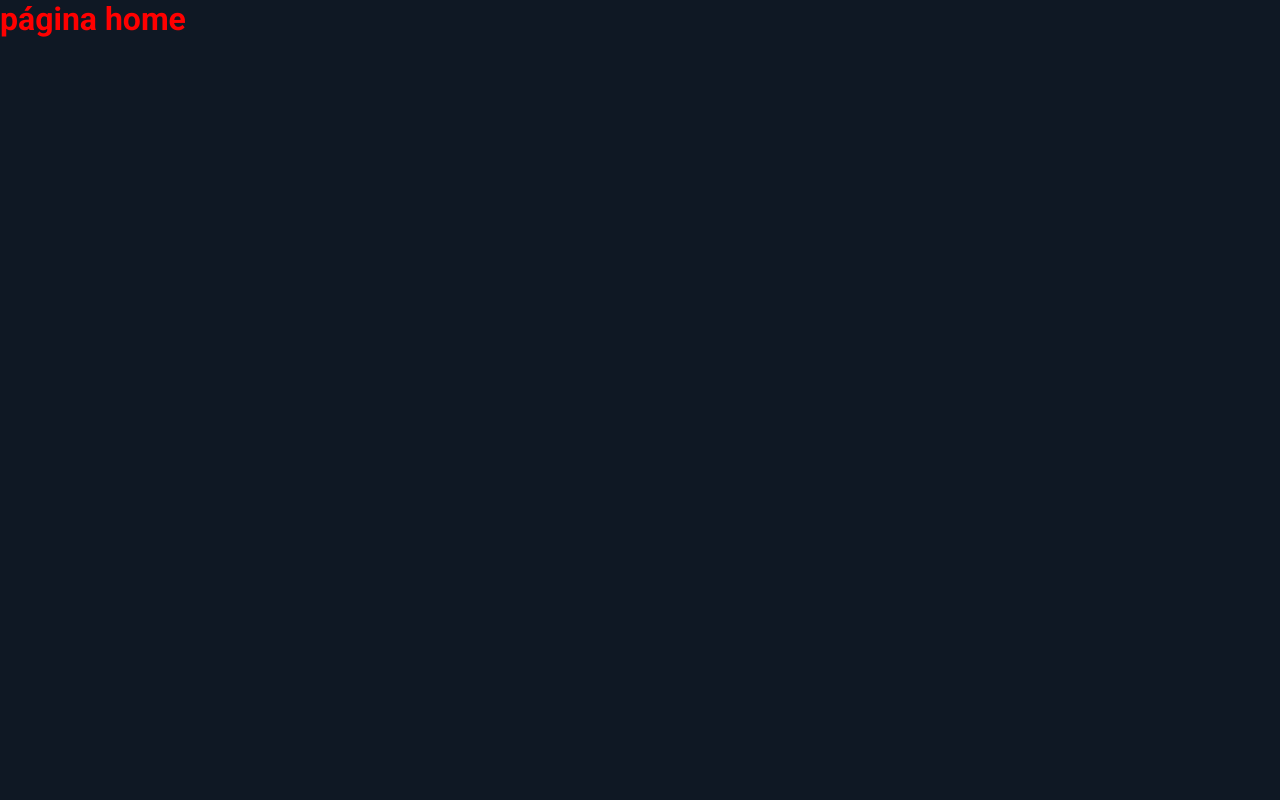
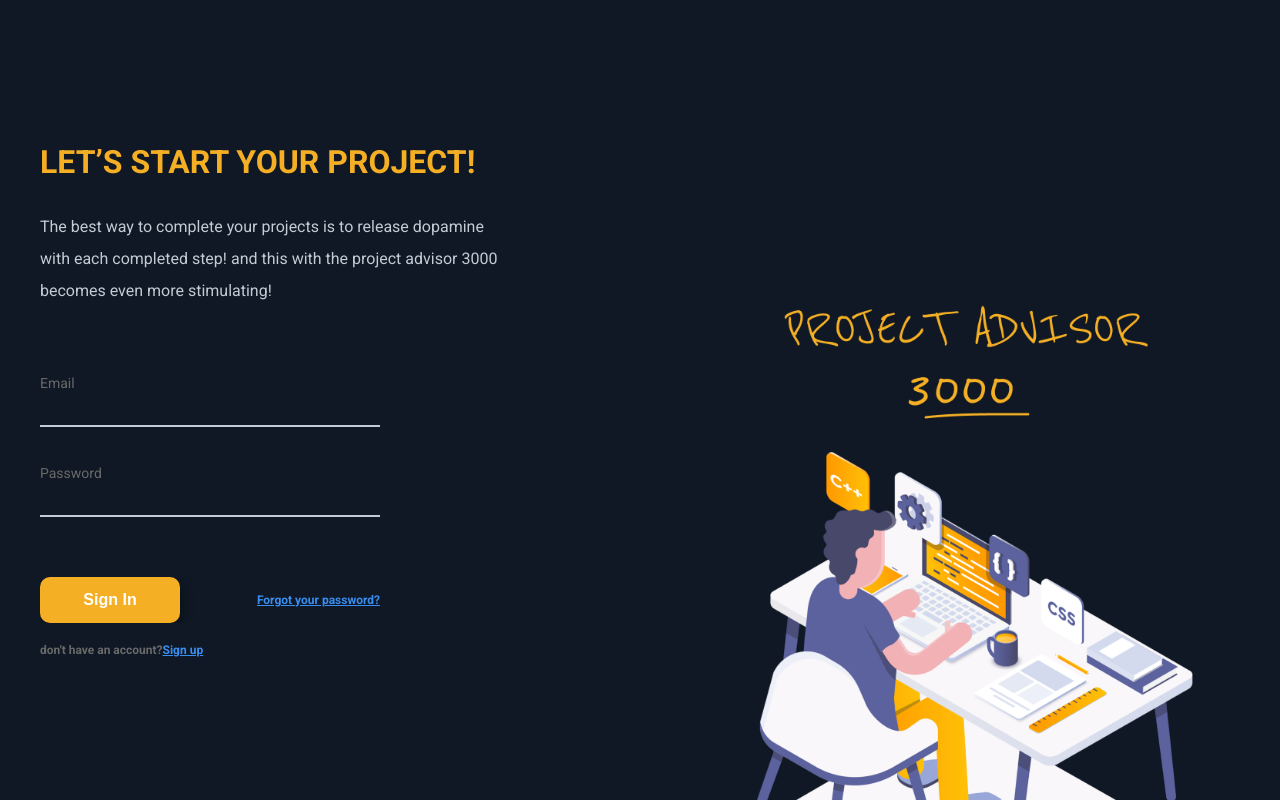
Before and after one commit to EddyPBR/project-advisor-3000, a React (Create React App) app in the folder frontend/: page / in a window 1280 px wide. Built offline with nearby package versions, Linux system fonts and the light colour scheme; the HTML template or start-up script is replaced by a standard one.

Commit message:
adding global styles and page login|home finish

```diff
--- a/frontend/src/global.scss
+++ b/frontend/src/global.scss
@@ -1,15 +1,179 @@
 @import url("https://fonts.googleapis.com/css?family=Roboto:400,500,700&display=swap");
+
+// VARs
+$yellow: #F4AF25;
+$dark: #696969;
+$grey: #C3CBD5;
+$main-background: #0F1824;
+$blue: #398EF2;
 
 * {
   margin: 0;
   padding: 0;
   outline: 0;
   box-sizing: border-box;
+  overflow-x: hidden;
 }
 
 body {
-  background-color: #0F1824;
-  color: #D4D8DD;
+  background-color: $main-background;
+  color: $grey;
   font: 400 16px Roboto, sans-serif;
   -webkit-font-smoothing: antialiased;
 }
+
+.title {
+  font-size: 32px;
+  line-height: 38px;
+  color: $yellow;
+  font-weight: bold;
+
+  @media (max-width: 520px) {
+    font-size: 24px;
+    line-height: 32px;
+  }
+}
+
+.text {
+  font-size: 16px;
+  line-height: 32px;
+
+  @media (max-width: 520px) {
+    font-size: 14px;
+    line-height: 28px;
+  }
+}
+
+.button {
+  width: 140px;
+  height: 46px;
+  font-size: 16px;
+  font-weight: bold;
+  border-radius: 10px;
+  border: none;
+  box-shadow: 4px 4px 10px rgba(0, 0, 0, 0.25);
+  transition: ease-in-out .3s;
+  display: flex;
+  flex-direction: row;
+  justify-content: center;
+  align-items: center;
+}
+
+.button:hover {
+  filter: brightness(1.10);
+  cursor: pointer;
+}
+
+.button.yellow {
+  background-color: $yellow;
+  color: #FFFFFF;
+}
+
+.link {
+  font-weight: bold;
+  font-size: 12px;
+  line-height: 14px;
+  color: $blue;
+  text-decoration: underline;
+  transition: ease-in-out .3s;
+}
+
+.link:hover {
+  filter: brightness(1.20);
+  cursor: pointer;
+}
+
+.unselect-text {
+  color: $dark;
+  font-weight: bold;
+  font-size: 12px;
+  line-height: 14px;
+}
+
+label {
+  color: $dark;
+  font-size: 14px;
+  line-height: 32px;
+}
+
+input {
+  border: none;
+  border-bottom: 2px solid $grey;
+  background: none;
+  font-size: 14px;
+  color: $grey;
+  padding: 5px 0px;
+}
+
+// base structure
+.main-container {
+  min-height: 100vh;
+  width: 100%;
+  padding: 0px 95px;
+  display: flex;
+  flex-direction: column;
+
+  @media (max-width: 1280px) {
+    padding: 0px 40px;
+  }
+
+  @media (max-width: 520px) {
+    padding: 0px 20px;
+  }
+
+  .main-row {
+    display: flex;
+    flex-direction: row;
+    justify-content: space-between;
+    flex-wrap: wrap-reverse;
+    min-height: 100vh;
+    max-width: 1366px;
+
+    @media (min-width: 1360px) {
+      align-self: center;
+    }
+
+    @media (max-width: 960px) {
+      margin-top: 60px;
+      justify-content: center;
+    }
+
+    .main-f-column {
+      display: flex;
+      flex-direction: column;
+      justify-content: center;
+      margin-top: 60px;
+
+      p {
+        margin-top: 30px;
+      }
+    }
+
+    .main-content {
+      max-width: 470px;
+    }
+
+    .main-l-column {
+      display: flex;
+      flex-direction: row;
+      align-items: flex-end;
+
+      img {
+        width: 100%;
+
+        @media (max-width: 1360px) {
+          width: 520px;
+        }
+
+        @media (max-width: 1080px) {
+          width: 450px;
+        }
+
+        @media (max-width: 1000px) {
+          width: 400px;
+        }
+      }
+    }
+
+  }
+}
--- a/frontend/src/pages/Login/index.js
+++ b/frontend/src/pages/Login/index.js
@@ -1,11 +1,53 @@
 import React, { Component } from 'react';
 import './styles.scss';
+import mainImage from '../../assets/main-image.png';
 
 export default class home extends Component {
   render() {
     return (
-      <div class="test">
-        <h1>página home</h1>
+      <div class="main-container">
+        <div class="main-row">
+          <div class="main-f-column">
+
+            <div class="main-content">
+              <h1 class="title">LET’S START YOUR PROJECT!</h1>
+
+              <p class="text">
+                The best way to complete your projects is to release dopamine
+                with each completed step! and this with the project advisor 3000
+                becomes even more stimulating!
+              </p>
+
+              <form class="login-form">
+                <div class="label">
+                  <label for="email">Email</label>
+                  <input type="email" id="email" name="email"></input>
+                </div>
+
+                <div class="label">
+                  <label for="password">Password</label>
+                  <input type="password" id="password" name="password"></input>
+                </div>
+
+                <div class="row">
+                    <button class="button yellow" type="button">Sign In</button>
+                    <a class="link" href="#">Forgot your password?</a>
+                </div>
+
+                <span class="unselect-text">don't have an account?
+                  <a class="link" href="#">Sign up</a>
+                </span>
+
+              </form>
+
+            </div>
+          </div>
+
+          <div class="main-l-column">
+            <img src={mainImage} alt="Project Advisor 3000" />
+          </div>
+
+        </div>
       </div>
     );
   }
--- a/frontend/src/pages/Login/styles.scss
+++ b/frontend/src/pages/Login/styles.scss
@@ -1,5 +1,39 @@
-.test {
-  h1 {
-    color: red;
+.login-form {
+  margin-top: 30px;
+  display: flex;
+  flex-direction: column;
+  max-width: 340px;
+  margin-bottom: 60px;
+
+  @media (max-width: 960px) {
+    max-width: 100%;
   }
+
+  .label {
+    margin-top: 30px;
+    display: flex;
+    flex-direction: column;
+  }
+
+  .row {
+    margin-top: 60px;
+    display: flex;
+    flex-direction: row;
+    align-items: center;
+    justify-content: space-between;
+
+    @media (max-width: 320px){
+      flex-direction: column;
+      align-items: flex-start;
+
+      a {
+        margin-top: 30px;
+      }
+    }
+  }
+
+  span {
+    margin-top: 20px;
+  }
+
 }
```
Also changed, not shown: frontend/src/assets/main-image.png (added).
